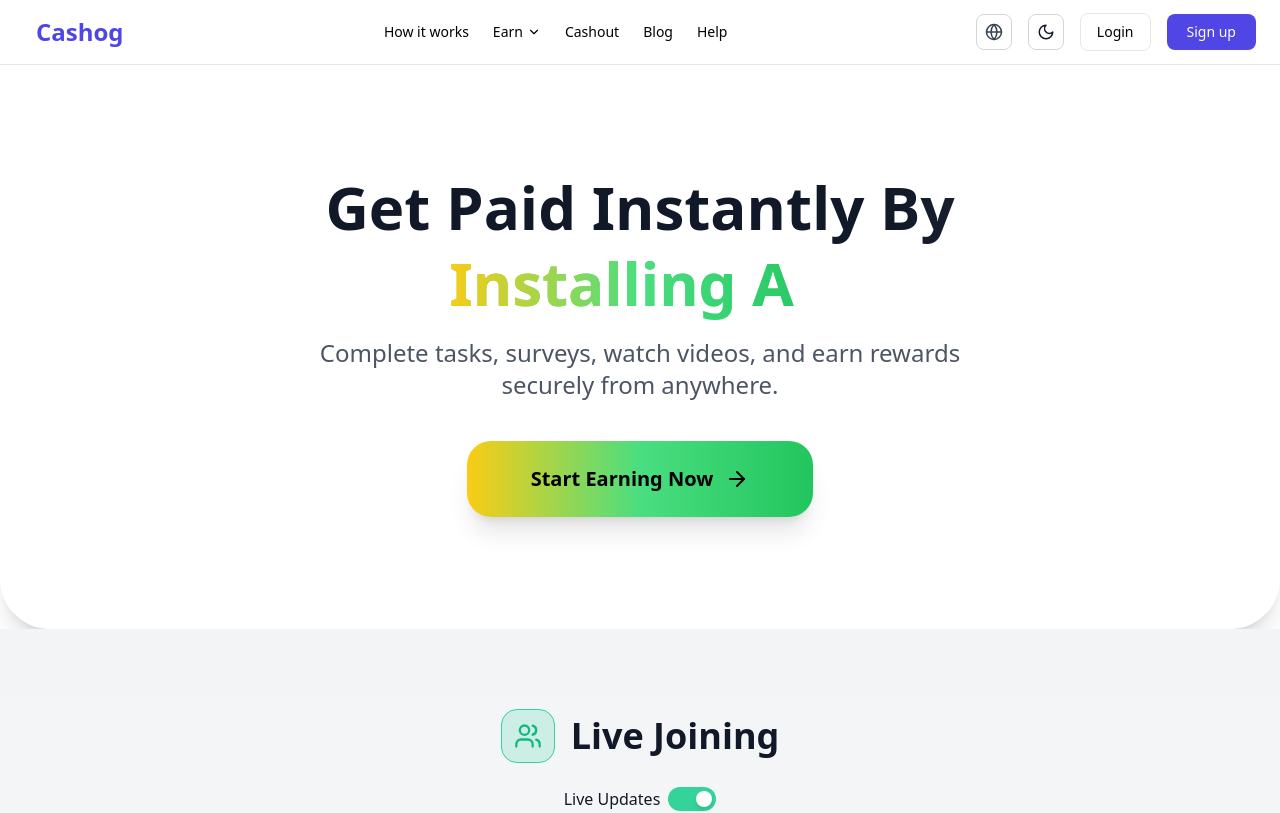
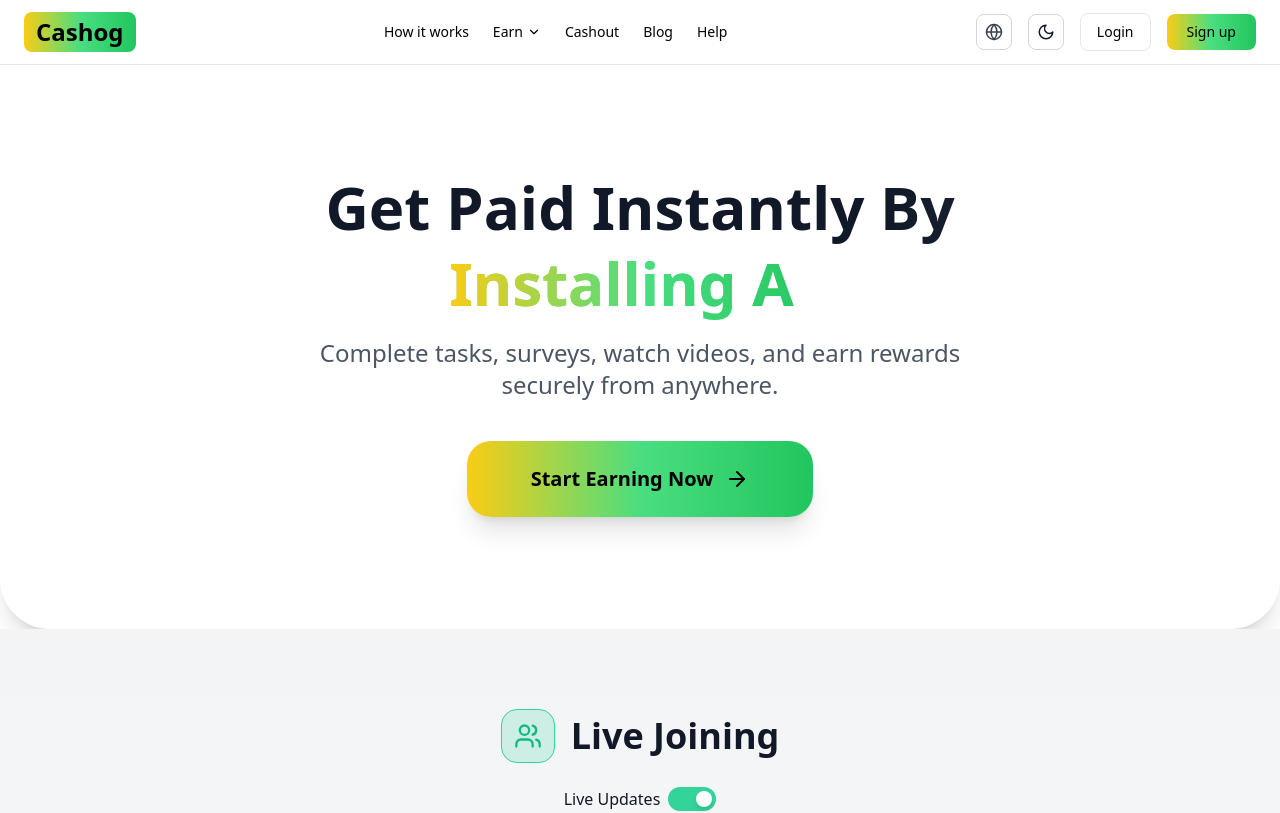
Before and after one commit to tool63/cashin, a Next.js app: page / in a window 1280 px wide. Shown: the top 813 px of the page. Built offline with nearby package versions, Linux system fonts and the light colour scheme.

Commit message:
Update Header.tsx

```diff
--- a/components/Header.tsx
+++ b/components/Header.tsx
@@ -11,7 +11,7 @@ export default function Header() {
   const [mobileOpen, setMobileOpen] = useState(false);
   const [earnOpen, setEarnOpen] = useState(false);
   const [mobileEarnOpen, setMobileEarnOpen] = useState(false);
-  const [activeButton, setActiveButton] = useState<"none" | "signup" | "login">("none");
+  const [activeButton, setActiveButton] = useState<"none" | "signup" | "login">("signup"); // <-- default is signup
 
   const headerRef = useRef<HTMLDivElement>(null);
 
```
